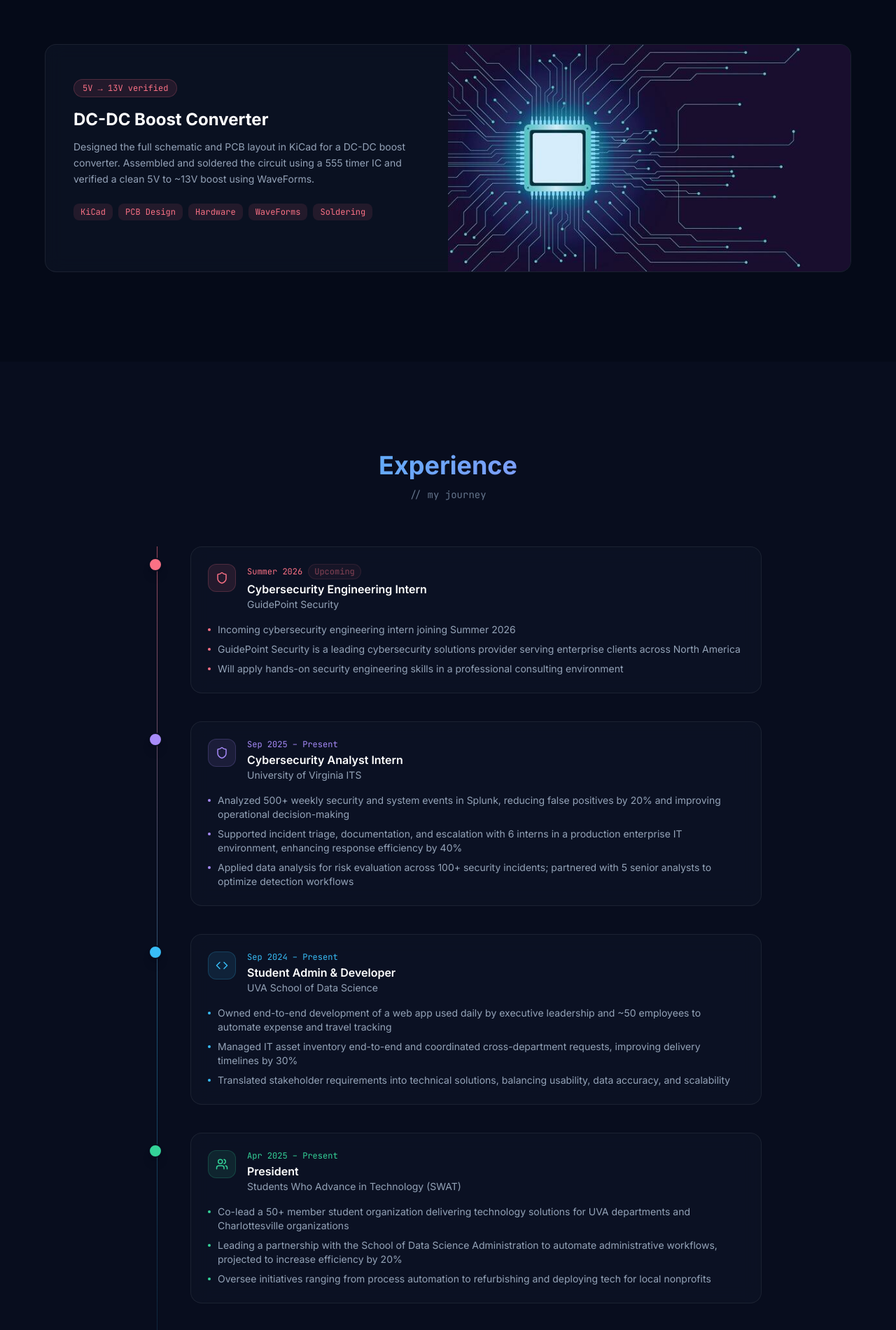
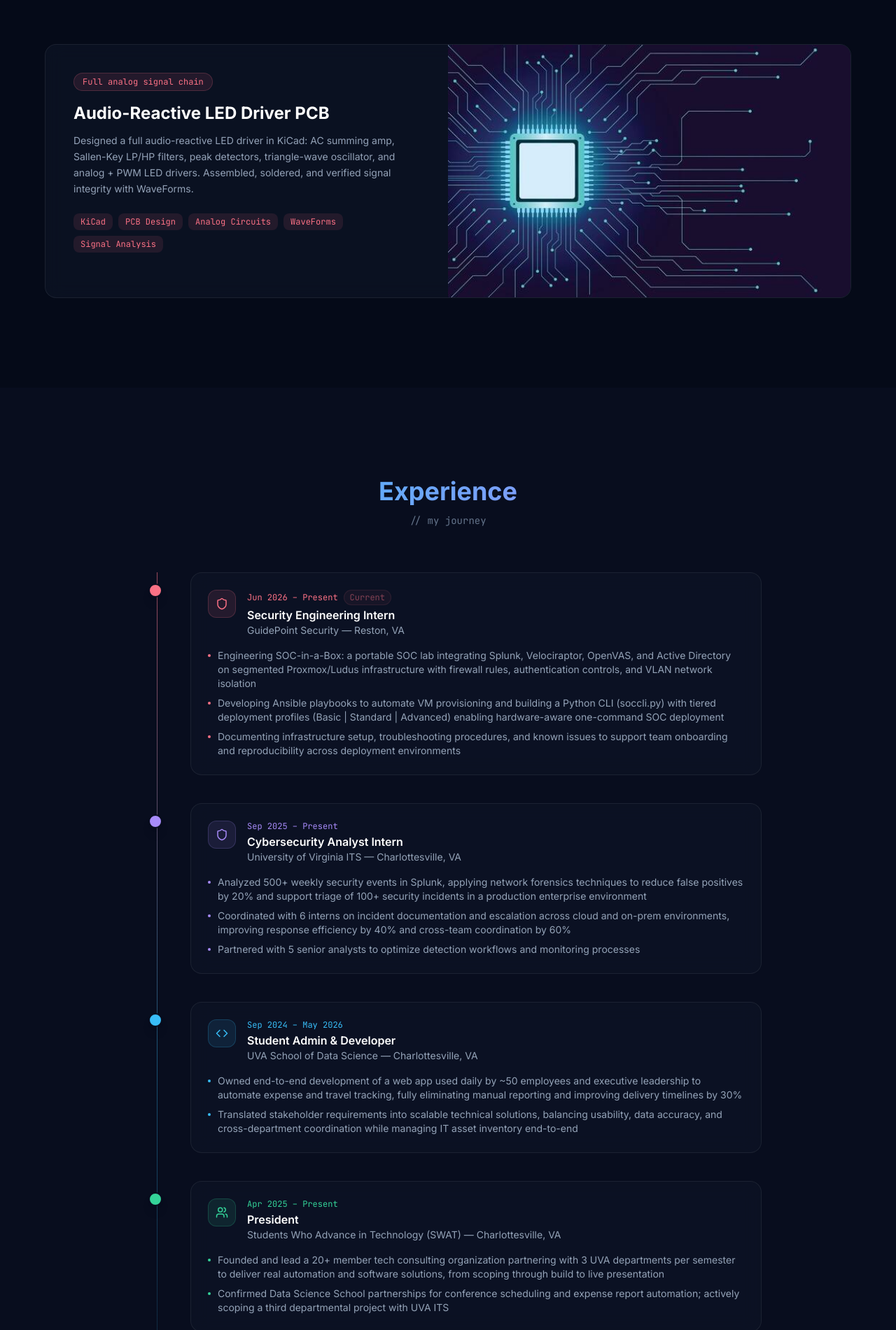
Before and after one commit to IshdoesCoding/Ishmam_Abtahi-Portfolio, a React (Vite) app: page / in a window 1280 px wide. Shown: the part 3859-5760 px from the top of the page at 70% size. Built offline with nearby package versions, Linux system fonts and the light colour scheme; a web font is replaced by a local one.

Commit message:
new changes

```diff
--- a/src/components/Experience.jsx
+++ b/src/components/Experience.jsx
@@ -10,14 +10,14 @@ const entries = [
   {
     icon: Shield,
     accent: 'rose',
-    period: 'Summer 2026',
-    badge: 'Upcoming',
-    title: 'Cybersecurity Engineering Intern',
-    org: 'GuidePoint Security',
+    period: 'Jun 2026 – Present',
+    badge: 'Current',
+    title: 'Security Engineering Intern',
+    org: 'GuidePoint Security — Reston, VA',
     bullets: [
-      'Incoming cybersecurity engineering intern joining Summer 2026',
-      'GuidePoint Security is a leading cybersecurity solutions provider serving enterprise clients across North America',
-      'Will apply hands-on security engineering skills in a professional consulting environment',
+      'Engineering SOC-in-a-Box: a portable SOC lab integrating Splunk, Velociraptor, OpenVAS, and Active Directory on segmented Proxmox/Ludus infrastructure with firewall rules, authentication controls, and VLAN network isolation',
+      'Developing Ansible playbooks to automate VM provisioning and building a Python CLI (soccli.py) with tiered deployment profiles (Basic | Standard | Advanced) enabling hardware-aware one-command SOC deployment',
+      'Documenting infrastructure setup, troubleshooting procedures, and known issues to support team onboarding and reproducibility across deployment environments',
     ],
   },
   {
@@ -26,24 +26,23 @@ const entries = [
     period: 'Sep 2025 – Present',
     badge: null,
     title: 'Cybersecurity Analyst Intern',
-    org: 'University of Virginia ITS',
+    org: 'University of Virginia ITS — Charlottesville, VA',
     bullets: [
-      'Analyzed 500+ weekly security and system events in Splunk, reducing false positives by 20% and improving operational decision-making',
-      'Supported incident triage, documentation, and escalation with 6 interns in a production enterprise IT environment, enhancing response efficiency by 40%',
-      'Applied data analysis for risk evaluation across 100+ security incidents; partnered with 5 senior analysts to optimize detection workflows',
+      'Analyzed 500+ weekly security events in Splunk, applying network forensics techniques to reduce false positives by 20% and support triage of 100+ security incidents in a production enterprise environment',
+      'Coordinated with 6 interns on incident documentation and escalation across cloud and on-prem environments, improving response efficiency by 40% and cross-team coordination by 60%',
+      'Partnered with 5 senior analysts to optimize detection workflows and monitoring processes',
     ],
   },
   {
     icon: Code,
     accent: 'sky',
-    period: 'Sep 2024 – Present',
+    period: 'Sep 2024 – May 2026',
     badge: null,
     title: 'Student Admin & Developer',
-    org: 'UVA School of Data Science',
+    org: 'UVA School of Data Science — Charlottesville, VA',
     bullets: [
-      'Owned end-to-end development of a web app used daily by executive leadership and ~50 employees to automate expense and travel tracking',
-      'Managed IT asset inventory end-to-end and coordinated cross-department requests, improving delivery timelines by 30%',
-      'Translated stakeholder requirements into technical solutions, balancing usability, data accuracy, and scalability',
+      'Owned end-to-end development of a web app used daily by ~50 employees and executive leadership to automate expense and travel tracking, fully eliminating manual reporting and improving delivery timelines by 30%',
+      'Translated stakeholder requirements into scalable technical solutions, balancing usability, data accuracy, and cross-department coordination while managing IT asset inventory end-to-end',
     ],
   },
   {
@@ -52,11 +51,10 @@ const entries = [
     period: 'Apr 2025 – Present',
     badge: null,
     title: 'President',
-    org: 'Students Who Advance in Technology (SWAT)',
+    org: 'Students Who Advance in Technology (SWAT) — Charlottesville, VA',
     bullets: [
-      'Co-lead a 50+ member student organization delivering technology solutions for UVA departments and Charlottesville organizations',
-      'Leading a partnership with the School of Data Science Administration to automate administrative workflows, projected to increase efficiency by 20%',
-      'Oversee initiatives ranging from process automation to refurbishing and deploying tech for local nonprofits',
+      'Founded and lead a 20+ member tech consulting organization partnering with 3 UVA departments per semester to deliver real automation and software solutions, from scoping through build to live presentation',
+      'Confirmed Data Science School partnerships for conference scheduling and expense report automation; actively scoping a third departmental project with UVA ITS',
     ],
   },
   {
@@ -68,7 +66,7 @@ const entries = [
     org: 'University of Virginia — QuestBridge Scholar',
     bullets: [
       'Minor in General Business; coursework in Data Structures & Algorithms, Cybersecurity, Digital Logic Design, Signals & Systems, and Applied Circuits',
-      'Certified: Google Professional Cybersecurity, Microsoft Azure AZ-900, AWS Machine Learning Foundation, Udacity Intro to Gen AI',
+      'Certified: Google Professional Cybersecurity, Microsoft Azure AZ-900, AWS ML Foundation, Udacity Gen AI (AWS)',
       'Active in SWAT, engineering communities, and HackTheBox CTF competitions',
     ],
   },
--- a/src/components/Projects.jsx
+++ b/src/components/Projects.jsx
@@ -37,8 +37,8 @@ const projects = [
   {
     title: 'Uspot — Campus Events Startup',
     description:
-      'A campus platform aggregating real-time events through a map-based and event card interface. Built in 7 hours at the Claude-for-Good hackathon. Placed 6th out of 50 teams and secured 40+ waitlist users.',
-    impact: '40+ waitlist users · 6th / 50 teams',
+      'A campus platform aggregating real-time events through a map-based and event card interface. Built in 7 hours at the Claude-for-Good hackathon. Placed 6th out of 50 teams and secured 20+ waitlist users. Currently developing live event feeds, club integrations, and push notifications.',
+    impact: '20+ waitlist users · 6th / 50 teams',
     accent: 'emerald',
     tags: ['React', 'Maps API', 'Real-time', 'Hackathon'],
     github: null,
@@ -47,12 +47,12 @@ const projects = [
     flip: false,
   },
   {
-    title: 'DC-DC Boost Converter',
+    title: 'Audio-Reactive LED Driver PCB',
     description:
-      'Designed the full schematic and PCB layout in KiCad for a DC-DC boost converter. Assembled and soldered the circuit using a 555 timer IC and verified a clean 5V to ~13V boost using WaveForms.',
-    impact: '5V → 13V verified',
+      'Designed a full audio-reactive LED driver in KiCad: AC summing amp, Sallen-Key LP/HP filters, peak detectors, triangle-wave oscillator, and analog + PWM LED drivers. Assembled, soldered, and verified signal integrity with WaveForms.',
+    impact: 'Full analog signal chain',
     accent: 'rose',
-    tags: ['KiCad', 'PCB Design', 'Hardware', 'WaveForms', 'Soldering'],
+    tags: ['KiCad', 'PCB Design', 'Analog Circuits', 'WaveForms', 'Signal Analysis'],
     github: null,
     demo: null,
     image: dcdcImg,
--- a/src/components/Skills.jsx
+++ b/src/components/Skills.jsx
@@ -13,13 +13,13 @@ const categories = [
     accent: 'sky',
     skills: [
       { name: 'Python', level: 'Proficient' },
-      { name: 'JavaScript / TypeScript', level: 'Proficient' },
-      { name: 'React', level: 'Proficient' },
-      { name: 'C / C++', level: 'Familiar' },
-      { name: 'FastAPI', level: 'Proficient' },
-      { name: 'HTML / CSS', level: 'Proficient' },
-      { name: 'Bash / Shell', level: 'Familiar' },
-      { name: 'SQL', level: 'Familiar' },
+      { name: 'JavaScript / React.js', level: 'Proficient' },
+      { name: 'C / Assembly', level: 'Familiar' },
+      { name: 'Java', level: 'Familiar' },
+      { name: 'REST APIs', level: 'Proficient' },
+      { name: 'Ansible', level: 'Proficient' },
+      { name: 'Bash / Shell', level: 'Proficient' },
+      { name: 'Git / Linux', level: 'Proficient' },
     ],
   },
   {
@@ -27,12 +27,12 @@ const categories = [
     icon: Cloud,
     accent: 'violet',
     skills: [
+      { name: 'Proxmox / Ludus', level: 'Proficient' },
+      { name: 'AWS (EC2, S3)', level: 'Familiar' },
+      { name: 'Active Directory', level: 'Proficient' },
+      { name: 'VMware / VirtualBox', level: 'Proficient' },
+      { name: 'VLAN / Firewall', level: 'Proficient' },
       { name: 'Vercel', level: 'Proficient' },
-      { name: 'AWS (EC2, S3)', level: 'Familiar' },
-      { name: 'Docker', level: 'Familiar' },
-      { name: 'Linux / Ubuntu', level: 'Proficient' },
-      { name: 'VMware / VirtualBox', level: 'Proficient' },
-      { name: 'Nginx', level: 'Familiar' },
     ],
   },
   {
@@ -41,25 +41,25 @@ const categories = [
     accent: 'rose',
     skills: [
       { name: 'Splunk SIEM', level: 'Proficient' },
-      { name: 'Snort IDS', level: 'Proficient' },
+      { name: 'Velociraptor / OpenVAS', level: 'Proficient' },
       { name: 'Wireshark', level: 'Proficient' },
-      { name: 'Nmap / Metasploit', level: 'Familiar' },
-      { name: 'pfSense Firewall', level: 'Proficient' },
-      { name: 'ELK Stack', level: 'Familiar' },
-      { name: 'OWASP Top 10', level: 'Proficient' },
+      { name: 'BurpSuite', level: 'Familiar' },
+      { name: 'Nmap', level: 'Familiar' },
+      { name: 'Kali Linux', level: 'Proficient' },
+      { name: 'Penetration Testing', level: 'Familiar' },
     ],
   },
   {
-    label: 'Tools & Workflow',
+    label: 'Electrical & Hardware',
     icon: Wrench,
     accent: 'emerald',
     skills: [
-      { name: 'Git / GitHub', level: 'Proficient' },
-      { name: 'VS Code', level: 'Proficient' },
-      { name: 'Postman', level: 'Proficient' },
-      { name: 'Figma', level: 'Familiar' },
-      { name: 'Jira / Linear', level: 'Familiar' },
-      { name: 'OpenAI API', level: 'Proficient' },
+      { name: 'KiCad / PCB Layout', level: 'Proficient' },
+      { name: 'MATLAB / VHDL', level: 'Familiar' },
+      { name: 'Oscilloscope / WaveForms', level: 'Proficient' },
+      { name: 'Circuit Design', level: 'Proficient' },
+      { name: 'Signal Analysis', level: 'Familiar' },
+      { name: 'CAD', level: 'Familiar' },
     ],
   },
 ];
```
Also changed, not shown: 2 other files (tests, documents, lock files or other folders).
